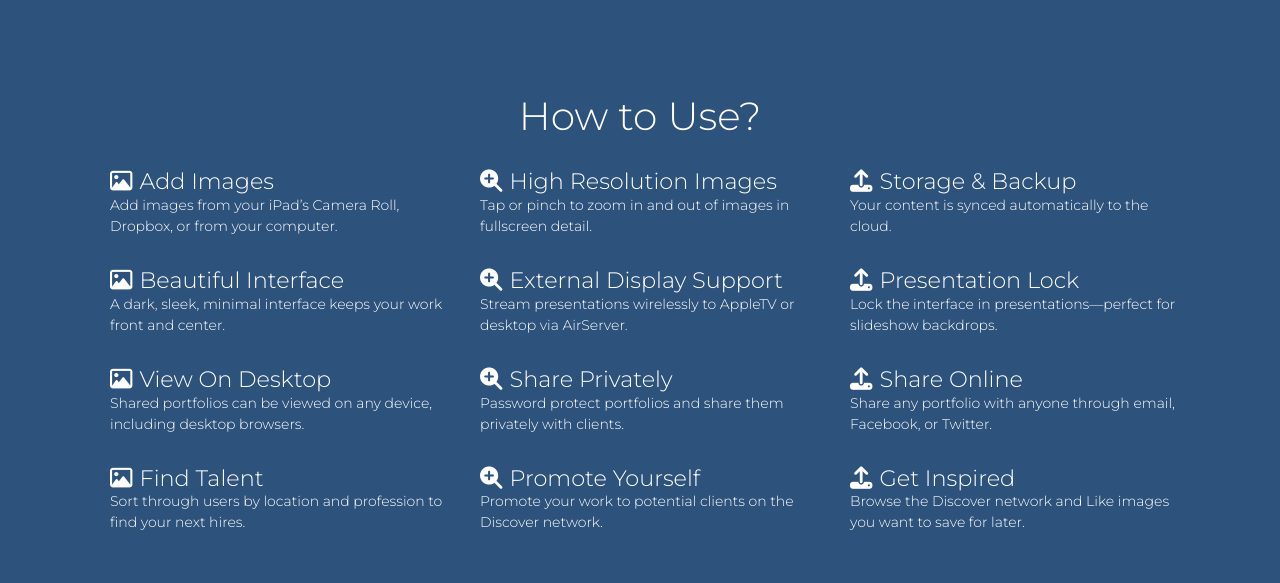
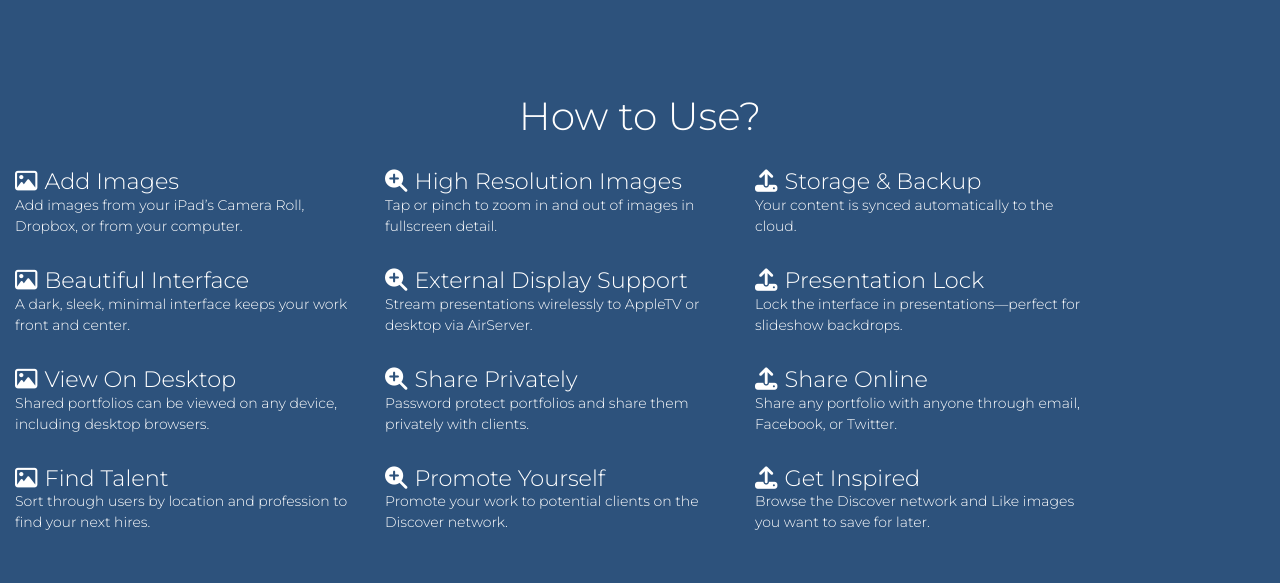
Before and after one commit to vedantjain0087/mysocialhandle, a plain HTML site: page index.html in a window 1280 px wide. Shown: the part 1080-1663 px from the top of the page. Drawn offline with Linux system fonts and the light colour scheme.

```diff
--- a/index.html
+++ b/index.html
@@ -40,6 +40,7 @@
                     <span class="navbar-toggler-bar"></span>
                     <span class="navbar-toggler-bar"></span>
                     <span class="navbar-toggler-bar"></span>
+                    </button>
             </div>
             <div class="collapse navbar-collapse" id="navbarToggler">
                 <ul class="navbar-nav ml-auto">
@@ -141,7 +142,7 @@
 
         <div class="section section-dark">
                 <h2 class="text-center" style="color: #fff">How to Use?</h2>
-            <div class="container row" style="color:white;margin-left:10vh;">
+            <div class="container row" style="color:white">
                 <div class='col-md-4'>
                     <h4>
                             <i class="fa fa-image"></i>&nbsp;
```
